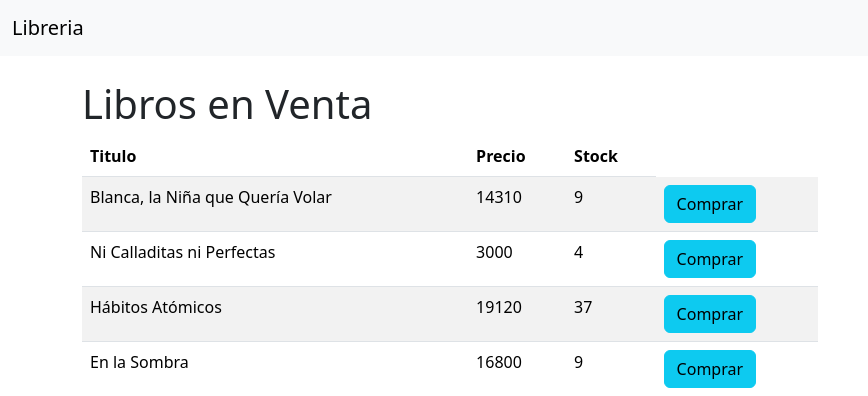
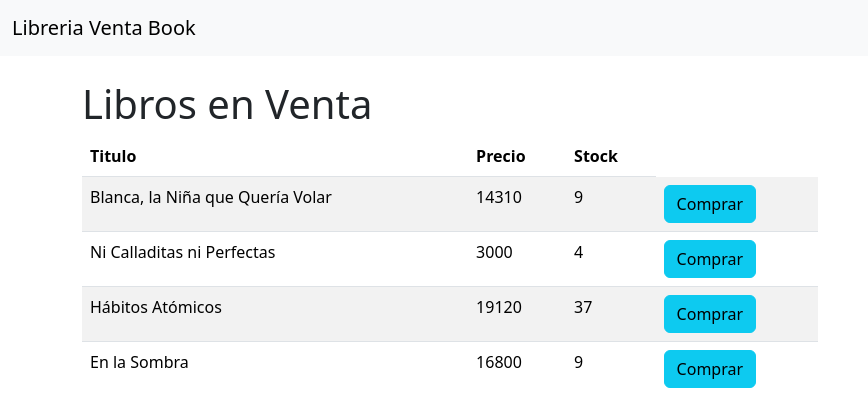
Before and after one commit to CarlosHValenzuela/Proyecto_API, a Django app: page / in a window 1280 px wide. Shown: the top 396 px of the page, without its empty margins (0-868 px from the left). Run offline with Django 4.2, Linux system fonts and the light colour scheme; data comes from the database, SQL or seed files in the repository; both versions use the stored data as it was after the commit.

Commit message:
Proyecto Terminado

```diff
--- a/ProyectoApi/REST/templates/index.html
+++ b/ProyectoApi/REST/templates/index.html
@@ -4,14 +4,14 @@
     <meta charset="UTF-8">
     <meta http-equiv="X-UA-Compatible" content="IE=edge">
     <meta name="viewport" content="width=device-width, initial-scale=1.0">
-    <title>Libreria</title>
+    <title>Libreria Venta Book</title>
     <link href="https://cdn.jsdelivr.net/npm/bootstrap@5.3.0-alpha3/dist/css/bootstrap.min.css" rel="stylesheet" integrity="sha384-KK94CHFLLe+nY2dmCWGMq91rCGa5gtU4mk92HdvYe+M/SXH301p5ILy+dN9+nJOZ" crossorigin="anonymous">
 </head>
 
 <body>
     <nav class="navbar navbar-expand-lg bg-body-tertiary">
         <div class="container-fluid">
-          <a class="navbar-brand" href="#">Libreria</a>
+          <a class="navbar-brand" href="#">Libreria Venta Book</a>
           <button class="navbar-toggler" type="button" data-bs-toggle="collapse" data-bs-target="#navbarSupportedContent" aria-controls="navbarSupportedContent" aria-expanded="false" aria-label="Toggle navigation">
             <span class="navbar-toggler-icon"></span>
           </button>
```
Also changed, not shown: ProyectoApi/db.sqlite3.
